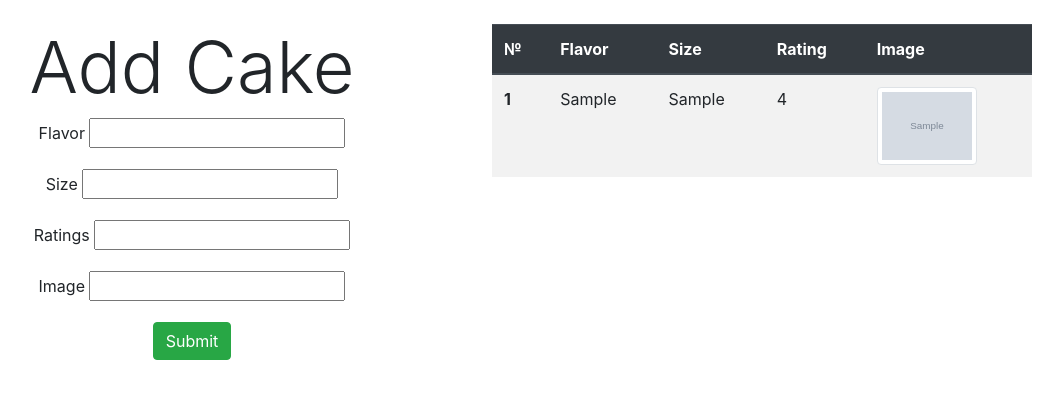
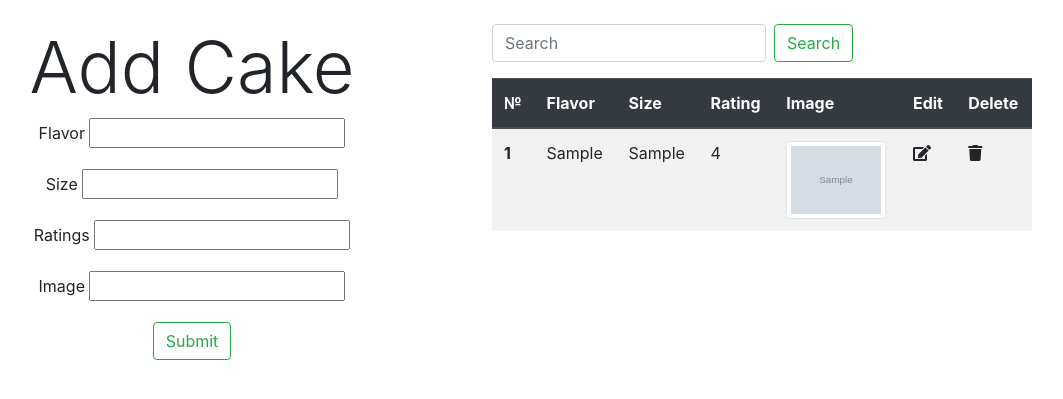
Before and after one commit to nikgun1984/Flask-Cupcakes, a Flask app: page / in a window 1280 px wide. Shown: the top 399 px of the page, without its empty margins (163-1226 px from the left). Run offline with Flask 2, Linux system fonts and the light colour scheme; tables that the repository leaves empty hold one stand-in row (values such as "Sample post"); grey boxes marked "Sample" are stand-in pictures; some libraries are stand-ins or nearby versions.

Commit message:
editted js and added update in js

```diff
--- a/app.py
+++ b/app.py
@@ -43,6 +43,14 @@ def get_cupcake(cupcake_id):
     cupcake = Cupcake.query.get_or_404(cupcake_id)
     return jsonify(cupcake = cupcake.serialize())
 
+@app.route('/api/cupcakes/search')
+def query_data():
+    query_string = request.args["search"]
+    query = Cupcake.query.filter(Cupcake.flavor.ilike(f'%{query_string}%'))
+    cupcakes = [cupcake.serialize() for cupcake in query]
+    return jsonify(cupcakes=cupcakes)
+
+
 @app.route('/api/cupcakes', methods=["POST"])
 def create_cupcake():
     """Create a new cupcake and submit it to the database"""
--- a/static/classes.js
+++ b/static/classes.js
@@ -3,11 +3,18 @@ class CakeList {
       this.cakes = cakes;
     }
 
-    static async getCakes() {
+    static async getCakes(keyword="") {
       // query the / endpoint
       const response = await axios.get('/api/cupcakes');
       const cupcakes = response.data.cupcakes.map(cupcake => new Cupcake(cupcake));
       // the new array of cakes
+      const cakeList = new CakeList(cupcakes);
+      return cakeList;
+    }
+
+    static async getQueryCakes(keyword){
+      const response = await axios.get('/api/cupcakes/search', { params: { search: keyword } });
+      const cupcakes = response.data.cupcakes.map(cupcake => new Cupcake(cupcake));
       const cakeList = new CakeList(cupcakes);
       return cakeList;
     }
@@ -25,6 +32,19 @@ class CakeList {
       const cupcake = new Cupcake(response.data.cupcake);
       return cupcake;
     }
+
+    static async updateCake(cupcake,id){
+
+      const response = await axios.patch(`/api/cupcakes/${id}`,
+          {
+            flavor: cupcake.flavor,
+            size: cupcake.size,
+            rating: cupcake.rating,
+            image: cupcake.image
+          }
+      );
+      return response.data;
+    }
 }
 
 class Cupcake {
--- /dev/null
+++ b/static/style.css
@@ -0,0 +1,9 @@
+i.fa-edit:hover{
+    color: rgb(14, 192, 133);
+    cursor: pointer;
+}
+
+i.fa-trash:hover{
+    color:red;
+    cursor: pointer;
+}
--- a/static/ui.js
+++ b/static/ui.js
@@ -1,13 +1,14 @@
 $(async function() {
     const $allCakesList = $("#all-cakes-list");
     const $submitForm = $("#submit-form");
+    const $searchCake = $("#search-form");
     let cakeList = null;
 
-    await generateCakeList();
+    await generateCakeList(CakeList.getCakes);
 
-    async function generateCakeList() {
+    async function generateCakeList(func,keyword="") {
         // get an instance of CakeList
-        const cakeListInstance = await CakeList.getCakes();
+        const cakeListInstance = await func(keyword);
         // update our global variable
         cakeList = cakeListInstance;
         // empty out that part of the page
@@ -24,10 +25,12 @@ $(async function() {
         const result = $(`
           <tr data-id="${cake.id}">
             <th scope="row">${cake.id}</th>
-            <td>${cake.flavor}</td>
-            <td>${cake.size}</td>
-            <td>${cake.rating}</td>
-            <td><img src="${cake.image}" class="img-fluid img-thumbnail" alt="..." style="width: 100px"></td>
+            <td class="flavor">${cake.flavor}</td>
+            <td class="size">${cake.size}</td>
+            <td class="rating">${cake.rating}</td>
+            <td class="image"><img src="${cake.image}" class="img-fluid img-thumbnail" alt="..." style="width: 100px"></td>
+            <td> <i class="fas fa-edit"></i></td>
+            <td> <i class="fas fa-trash"></i></td>
           </tr>
         `);
         return result;
@@ -40,8 +43,15 @@ $(async function() {
         $allCakesList.append(res);
     }
 
+    async function updateCake(flavor,size,rating,image,id){
+        let cake = await CakeList.updateCake({flavor,size,rating,image},id);
+        $('#table tr[data-id='+ id +']').remove()
+        const res = getCakeHTML(cake);
+        $allCakesList.append(res);
+    }
+
     $submitForm.on("submit", async function(evt) {
-        evt.preventDefault(); // no page-refresh on submit
+        evt.preventDefault();
         const flavor = $("#flavor").val();
         const size = $("#size").val();
         const rating = $("#rating").val()
@@ -49,5 +59,24 @@ $(async function() {
 
         // call the create method, which calls the API and then builds a new cake instance
         addNewCake(flavor,size,rating,image);
-      });
+    });
+
+    $('i.fas.fa-edit').on("click", async function(evt){
+        evt.preventDefault();
+        const id = $(this).parent().parent().data('id');
+        $("#flavor").val($(`tr[data-id="${id}"]`).children('.flavor').text());
+        $("#size").val($(`tr[data-id="${id}"]`).children('.size').text());
+        $("#rating").val($(`tr[data-id="${id}"]`).children('.rating').text());
+        $("#image").val($(`tr[data-id="${id}"] img`).attr("src"));
+        $('h3#title').text('Edit Cupcake');
+        // updateCake(flavor,size,rating,image,id);
+    })
+
+    $searchCake.on("submit",async function(evt) {
+        evt.preventDefault();
+        const $keyword = $('input[name=search]').val()
+        console.log($keyword);
+        generateCakeList(CakeList.getQueryCakes,$keyword);
+        $('input[name=search]').val('')
+    })
 });
--- a/templates/index.html
+++ b/templates/index.html
@@ -4,6 +4,8 @@
     <meta charset="UTF-8">
     <meta name="viewport" content="width=device-width, initial-scale=1.0">
     <link rel="stylesheet" href="https://cdn.jsdelivr.net/npm/bootstrap@4.5.3/dist/css/bootstrap.min.css" integrity="sha384-TX8t27EcRE3e/ihU7zmQxVncDAy5uIKz4rEkgIXeMed4M0jlfIDPvg6uqKI2xXr2" crossorigin="anonymous">
+    <link rel="stylesheet" href="https://use.fontawesome.com/releases/v5.3.1/css/all.css" integrity="sha384-mzrmE5qonljUremFsqc01SB46JvROS7bZs3IO2EmfFsd15uHvIt+Y8vEf7N7fWAU" crossorigin="anonymous">
+    <link rel="stylesheet" href="/static/style.css">
     <title>Cupcakes Application</title>
 </head>
 <body>
@@ -11,7 +13,7 @@
     <div class="container mt-4">
         <div class="row">
             <div class="col-6 text-center">
-                <h3 class="display-3">Add Cake</h3>
+                <h3 class="display-3" id="title">Add Cake</h3>
                 <form action="" method="POST" enctype="multipart/form-data" id="submit-form">
                     {{form.hidden_tag()}}
                     {% for field in form if field.widget.input_type != 'hidden'%}
@@ -23,11 +25,15 @@
                         {% endfor %}
                     </div>
                     {% endfor %}
-                    <button class="btn btn-success">Submit</button>
+                    <button class="btn btn-outline-success">Submit</button>
                 </form>
             </div>
             <div class="col-6">
-                <table class="table table-striped">
+                <form class="form-inline mb-3" method="POST" id="search-form">
+                    <input class="form-control mr-2" type="search" placeholder="Search" aria-label="Search" name="search">
+                    <button class="btn btn-outline-success my-2 my-sm-0" type="submit">Search</button>
+                </form>
+                <table class="table table-striped" id="table">
                     <thead class="thead-dark">
                         <tr>
                             <th scope="col">№</th>
@@ -35,6 +41,8 @@
                             <th scope="col">Size</th>
                             <th scope="col">Rating</th>
                             <th scope="col">Image</th>
+                            <th scope="col">Edit</th>
+                            <th scope="col">Delete</th>
                         </tr>
                     </thead>
                     <tbody id ="all-cakes-list">
```
Also changed, not shown: tests.py (+20 -0 lines), forms.py (line endings or trailing spaces).
